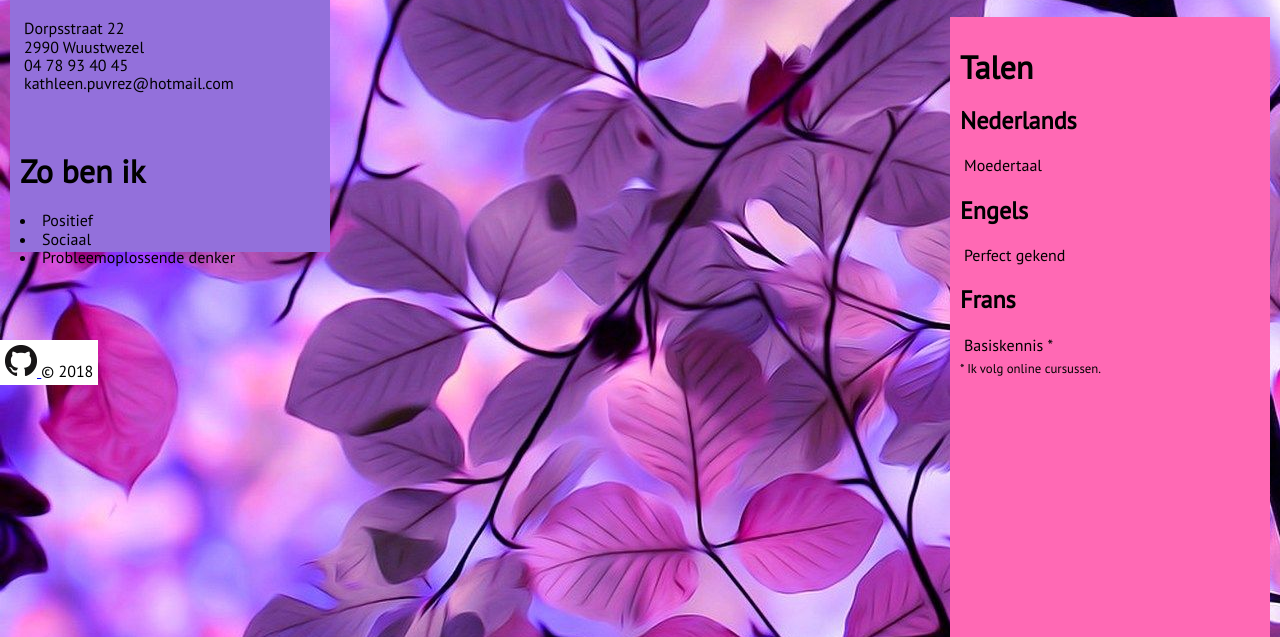
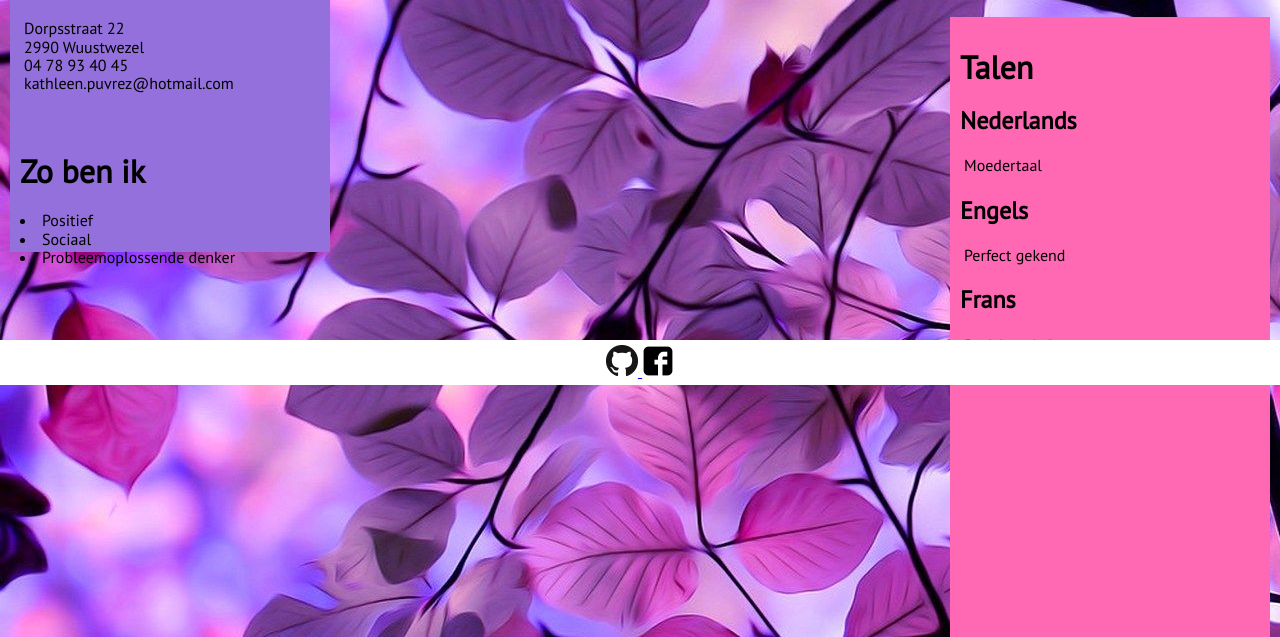
Before and after one commit to KathleenPuvrez/Website, a plain HTML site: page index.html in a window 1280 px wide. Shown: the part 415-1052 px from the top of the page. Drawn offline with Linux system fonts and the light colour scheme.

Commit message:
footer fixed

```diff
--- a/CSS/style.css
+++ b/CSS/style.css
@@ -53,7 +53,7 @@ footer {
     padding:5px;
     position:absolute;
     bottom:0;
-    padding-left:5%
-    box-sizing: border-box;
+    left:0;
+    right:0;
+    text-align: center;
 }
-}
--- a/index.html
+++ b/index.html
@@ -14,7 +14,7 @@
     <div id="personality">
         <h1>Dit ben ik</h1>
 
-        <img src="images/myself.jpg" width="300px">
+        <img src="images/Myself.JPG" width="300px">
 
         <h2> Kathleen Puvrez </h2>
         <p>Dorpsstraat 22 <br/>
@@ -60,11 +60,13 @@
 
     </div>
     <footer>
-        <a href="https://www.google.com">
+        <a href="https://github.com/KathleenPuvrez/kathleenpuvrez.github.io">
             <img src="images/github.png">
         </a>
 
-        &copy; 2018
+        <a href="https://www.facebook.com/kathleen.puvrez">
+            <img src="images/facebook.png" width=32px;>
+        </a>
     </footer>
 
 </body>
```
